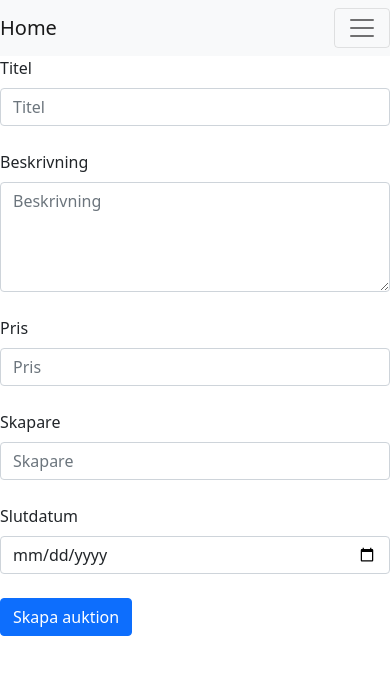
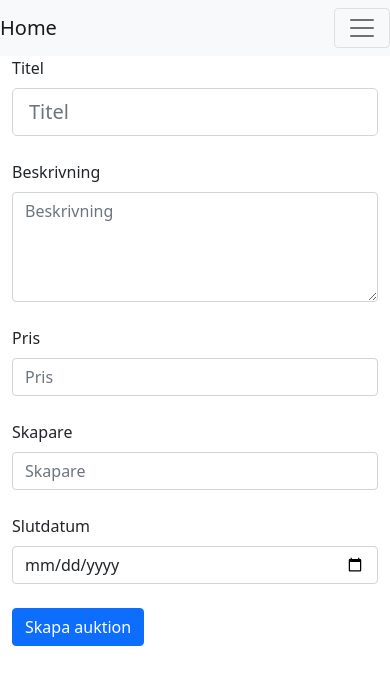
Before and after one commit to Odenstig/Grupparbete, a React (Create React App) app in the folder nackowski-app/: page /create in a window 390 px wide. Shown: the top 684 px of the page. Built offline with nearby package versions, Linux system fonts and the light colour scheme.

Commit message:
Added a container for desktop styling
It's still responsive but now looks a bit better on desktop. Wish it could be more narrow

```diff
--- a/nackowski-app/src/components/views/CreateAuction.jsx
+++ b/nackowski-app/src/components/views/CreateAuction.jsx
@@ -1,6 +1,6 @@
 
 import React, { useRef } from 'react'
-import { Button } from 'react-bootstrap'
+import { Button, Container } from 'react-bootstrap'
 import Form from 'react-bootstrap/Form'
 
 const CreateAuction = () => {
@@ -15,10 +15,12 @@ const CreateAuction = () => {
 
 
   return (
-    <Form >
+    <Container className="justify-content-md-center">
+
+      <Form>
 
         <Form.Label>Titel</Form.Label>
-      <Form.Control placeholder='Titel' ref={title} />
+        <Form.Control placeholder='Titel' ref={title} size="lg" />
         <br />
 
         <Form.Label>Beskrivning</Form.Label>
@@ -40,6 +42,8 @@ const CreateAuction = () => {
         <Button type='submit'>Skapa auktion</Button>
 
       </Form>
+
+    </Container>
   );
 };
 
```
Lines whose indentation alone changed are shown as unchanged.
